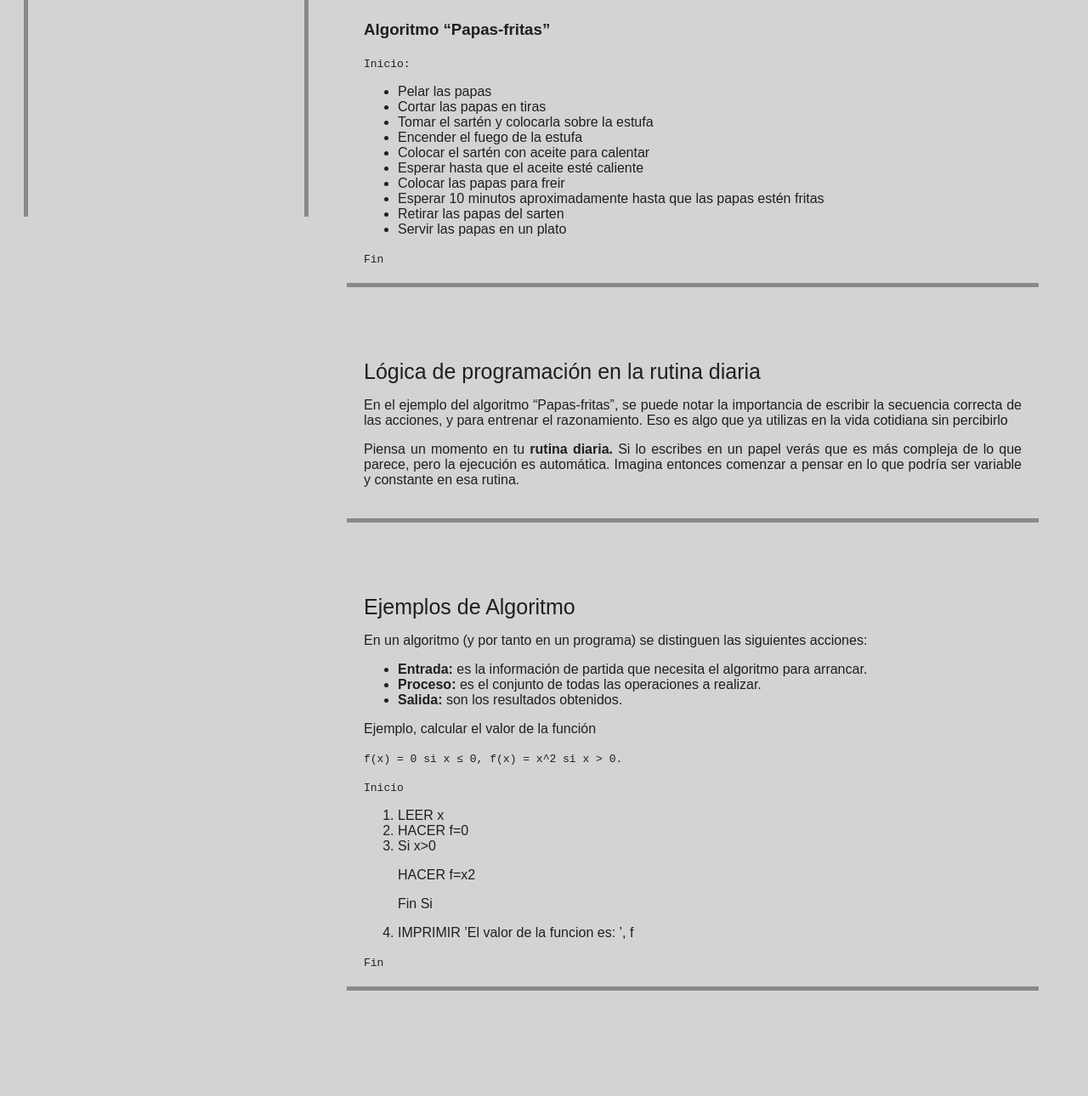
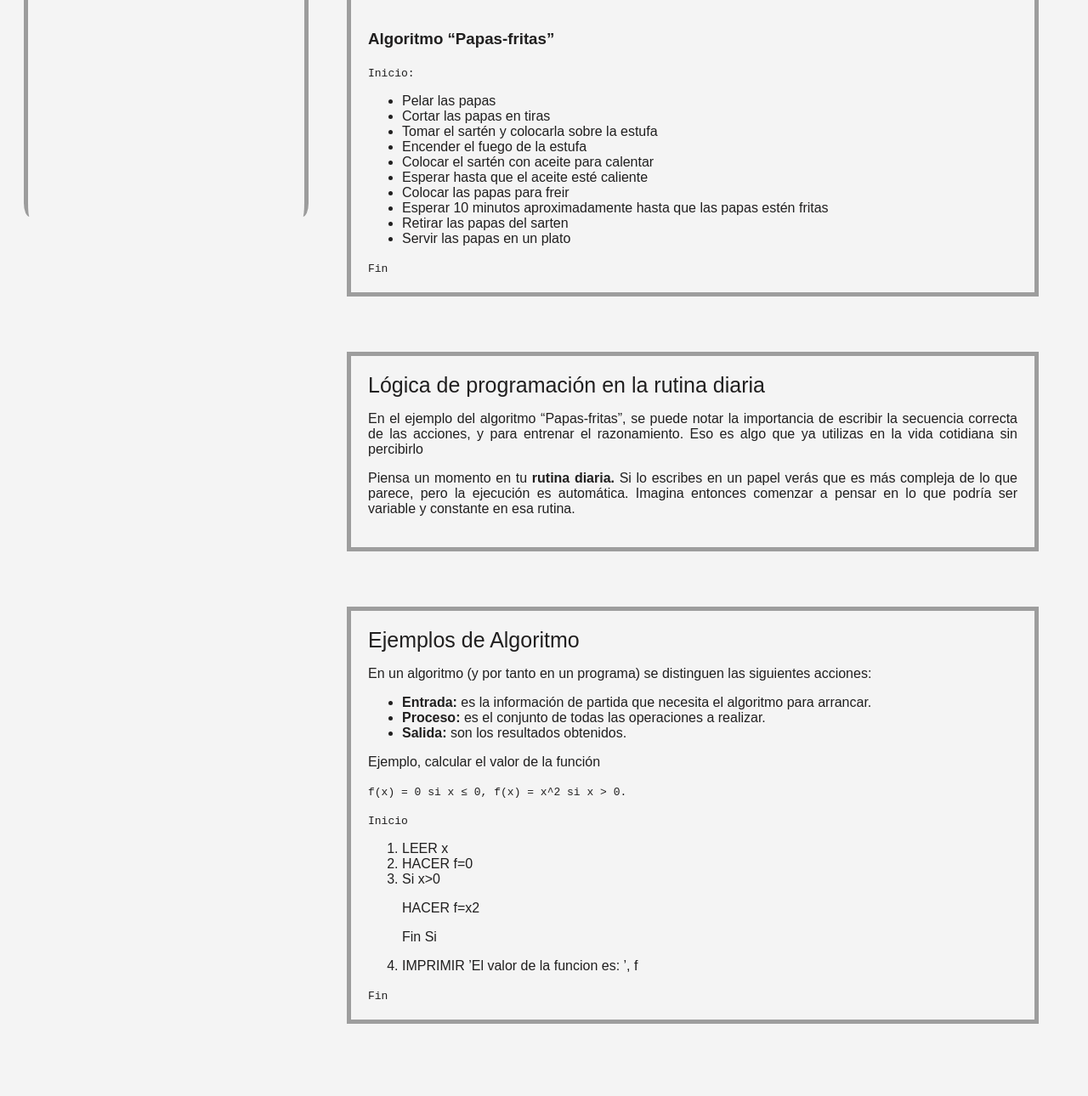
Before and after one commit to Ivancho427/Pagina-T-cnica, a plain HTML site: page index.html in a window 1280 px wide. Shown: the part 617-1907 px from the top of the page at 85% size. Before the commit the page ends 1880 px from the top, so only its background shows below. Drawn offline with Linux system fonts and the light colour scheme.

Commit message:
Actualización

```diff
--- a/css/style.css
+++ b/css/style.css
@@ -1,7 +1,7 @@
 body {
     min-width: 290px;
-    color: #b6bccf;
-    background-color: lightgrey;
+    color: lightslategray;
+    background-color: #f4f4f4;
     font-family: Arial, Helvetica, sans-serif;
     display: grid;
     grid-template-areas:"header"
@@ -23,11 +23,11 @@ header #header {
     position: fixed;
     margin-top: 5%;
     margin-left: 2%;
-    border-color: rgba(26, 25, 25, 0.4);
     padding: 2px;
     color: #101113;
     border-top: 5px solid;
     border-color: rgba(26, 25, 25, 0.4);
+
 
 
 
@@ -38,6 +38,8 @@ header #header header {
     margin-top: 2%;
     border-bottom: 5px solid;
     border-color: rgba(26, 25, 25, 0.4);
+
+
 
 
 }
@@ -55,6 +57,7 @@ header #header header {
     border-right: 5px solid;
     border-left: 5px solid;
     border-color: rgba(26, 25, 25, 0.4);
+    border-radius: 2%;
 
   }
 
@@ -128,7 +131,10 @@ header #header header {
   #logica {
       text-align: justify;
       margin-top: 8%;
+      border-top: 5px solid;
+      border-right: 5px solid;
       border-bottom: 5px solid;
+      border-left: 5px solid;
       border-color:  rgba(26, 25, 25, 0.4);
       padding: 20px;
 
@@ -138,7 +144,10 @@ header #header header {
   #algoritmo {
       text-align: justify;
       margin-top: 8%;
+      border-top: 5px solid;
+      border-right: 5px solid;
       border-bottom: 5px solid;
+      border-left: 5px solid;
       border-color:  rgba(26, 25, 25, 0.4);
       padding: 20px;
 
@@ -152,12 +161,13 @@ header #header header {
 
 
 
-
-
   #rutina {
       text-align: justify;
       margin-top: 8%;
+      border-top: 5px solid;
+      border-right: 5px solid;
       border-bottom: 5px solid;
+      border-left: 5px solid;
       border-color:  rgba(26, 25, 25, 0.4);
       padding: 20px;
   }
@@ -169,7 +179,10 @@ header #header header {
       text-align: justify;
       margin-top: 8%;
       margin-bottom: 12%;
+      border-top: 5px solid;
+      border-right: 5px solid;
       border-bottom: 5px solid;
+      border-left: 5px solid;
       border-color:  rgba(26, 25, 25, 0.4);
       padding: 20px;
 
```
